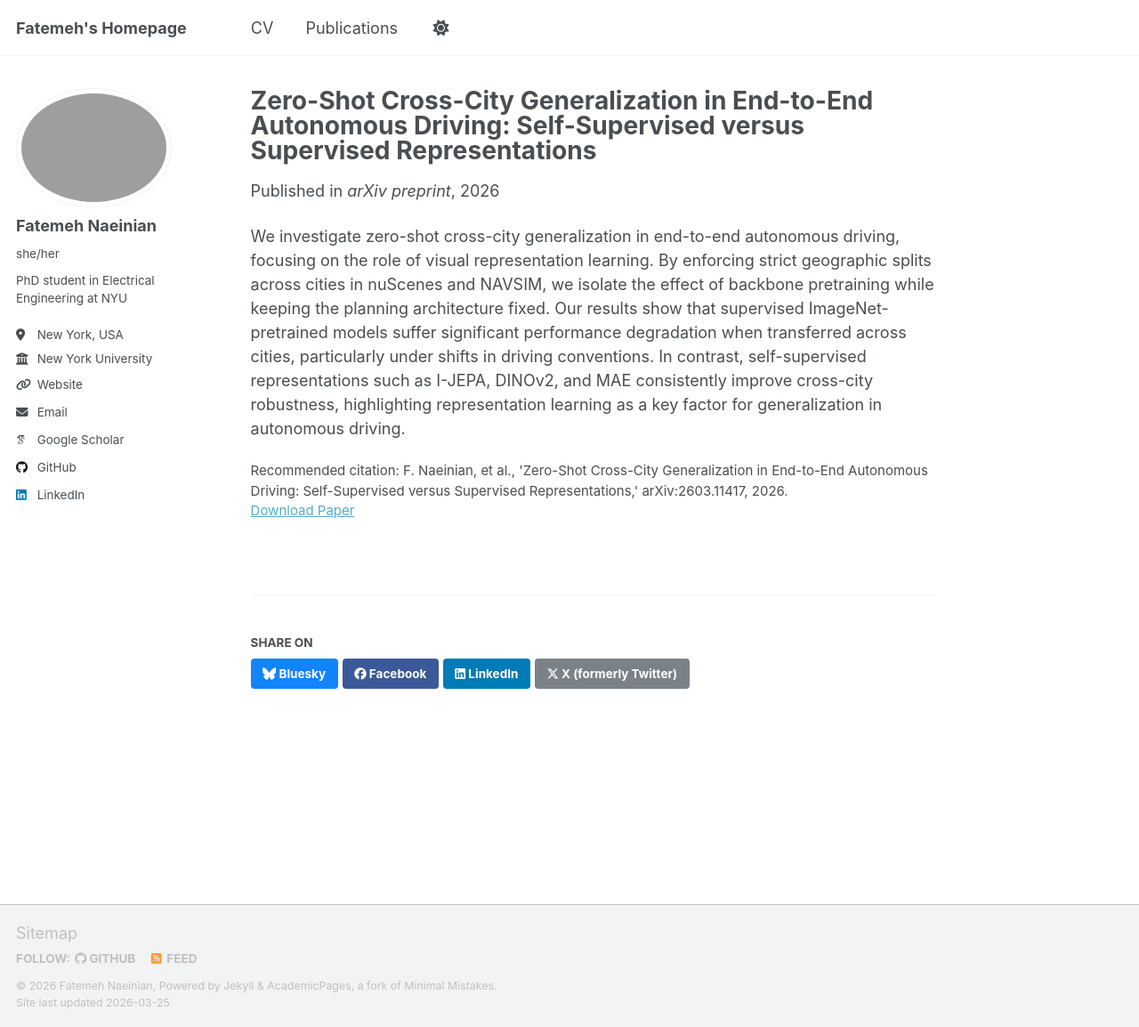
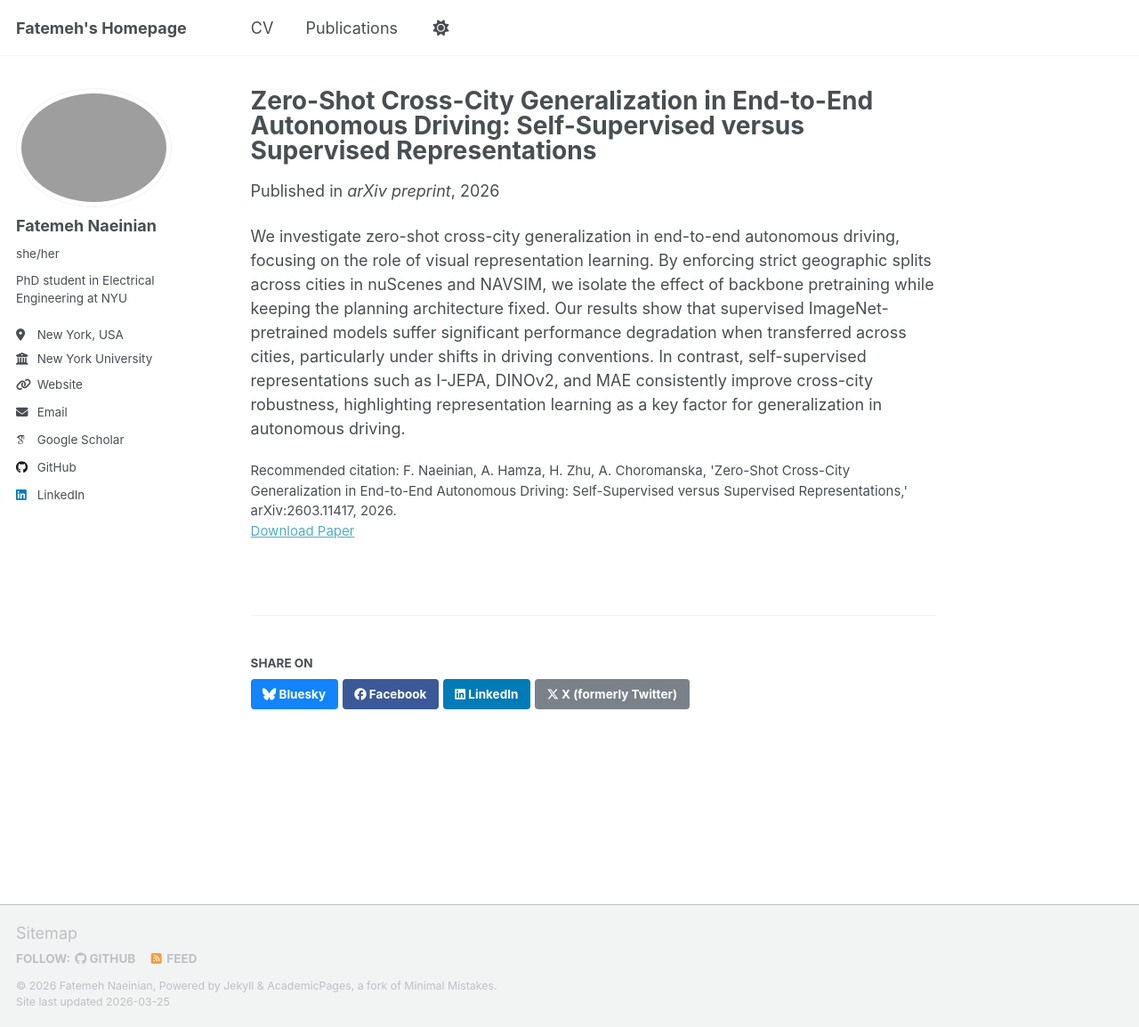
Before and after one commit to FatemehNaeinian/FatemehNaeinian.github.io, a Jekyll site: the page built from _publications/2026-cross-city-generalization.md, in a window 1280 px wide and 1154 px high. Shown: the whole window at 89% size. Built offline with Jekyll 4.4.1, drawn with Linux system fonts in a browser that asks for light colours; some web fonts are replaced; a script that is not in the unit is left out.

Commit message:
Update publication date and citation in markdown file
Updated the publication date and citation authors for clarity.

```diff
--- a/_publications/2026-cross-city-generalization.md
+++ b/_publications/2026-cross-city-generalization.md
@@ -2,10 +2,10 @@
 title: "Zero-Shot Cross-City Generalization in End-to-End Autonomous Driving: Self-Supervised versus Supervised Representations"
 collection: publications
 permalink: /publication/2026-cross-city-generalization
-date: 2026-03-01
+date: 2026-03-12
 venue: "arXiv preprint"
 paperurl: "https://arxiv.org/abs/2603.11417"
-citation: "F. Naeinian, et al., 'Zero-Shot Cross-City Generalization in End-to-End Autonomous Driving: Self-Supervised versus Supervised Representations,' arXiv:2603.11417, 2026."
+citation: "F. Naeinian, A. Hamza, H. Zhu, A. Choromanska, 'Zero-Shot Cross-City Generalization in End-to-End Autonomous Driving: Self-Supervised versus Supervised Representations,' arXiv:2603.11417, 2026."
 category: preprints
 ---
 
```
